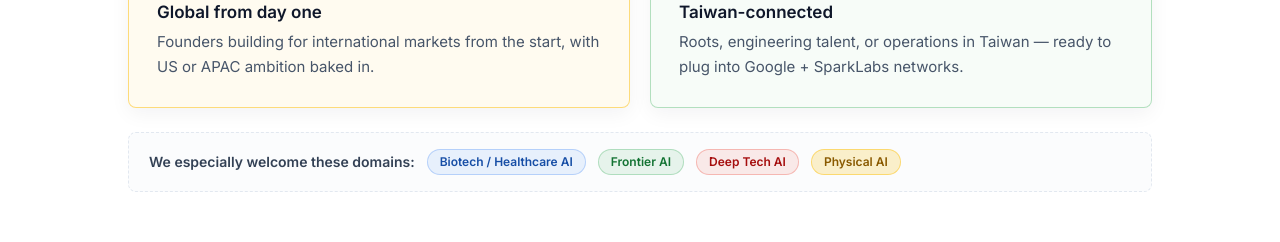
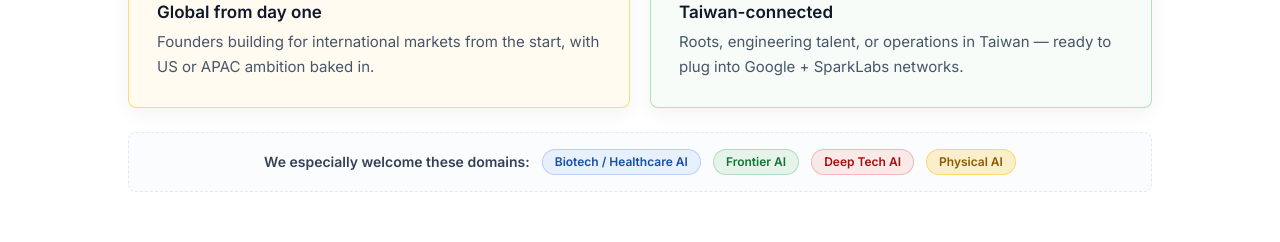
Before and after one commit to NYCU-SYC/Google-Project-Hatcher-X-SparkLabs-Website, a Next.js app: page / in a window 1280 px wide. Shown: the part 1800-2042 px from the top of the page. Built offline with nearby package versions, Linux system fonts and the light colour scheme; no server answers.

Commit message:
Center domain chips

```diff
--- a/components/sections/WhoShouldApply.tsx
+++ b/components/sections/WhoShouldApply.tsx
@@ -139,8 +139,8 @@ export function WhoShouldApply() {
             </div>
 
             {/* Welcomed domains — let founders see their vertical is welcome */}
-            <div className="mt-6 rounded-lg border border-dashed border-slate-200 bg-slate-50/60 px-5 py-4">
-              <div className="flex flex-wrap items-center gap-x-3 gap-y-2 text-sm">
+            <div className="mt-6 rounded-lg border border-dashed border-slate-200 bg-slate-50/60 px-5 py-4 text-center">
+              <div className="flex flex-wrap items-center justify-center gap-x-3 gap-y-2 text-sm">
                 <span className="font-semibold text-slate-700">
                   {t.criteria.domains.title}:
                 </span>
```
